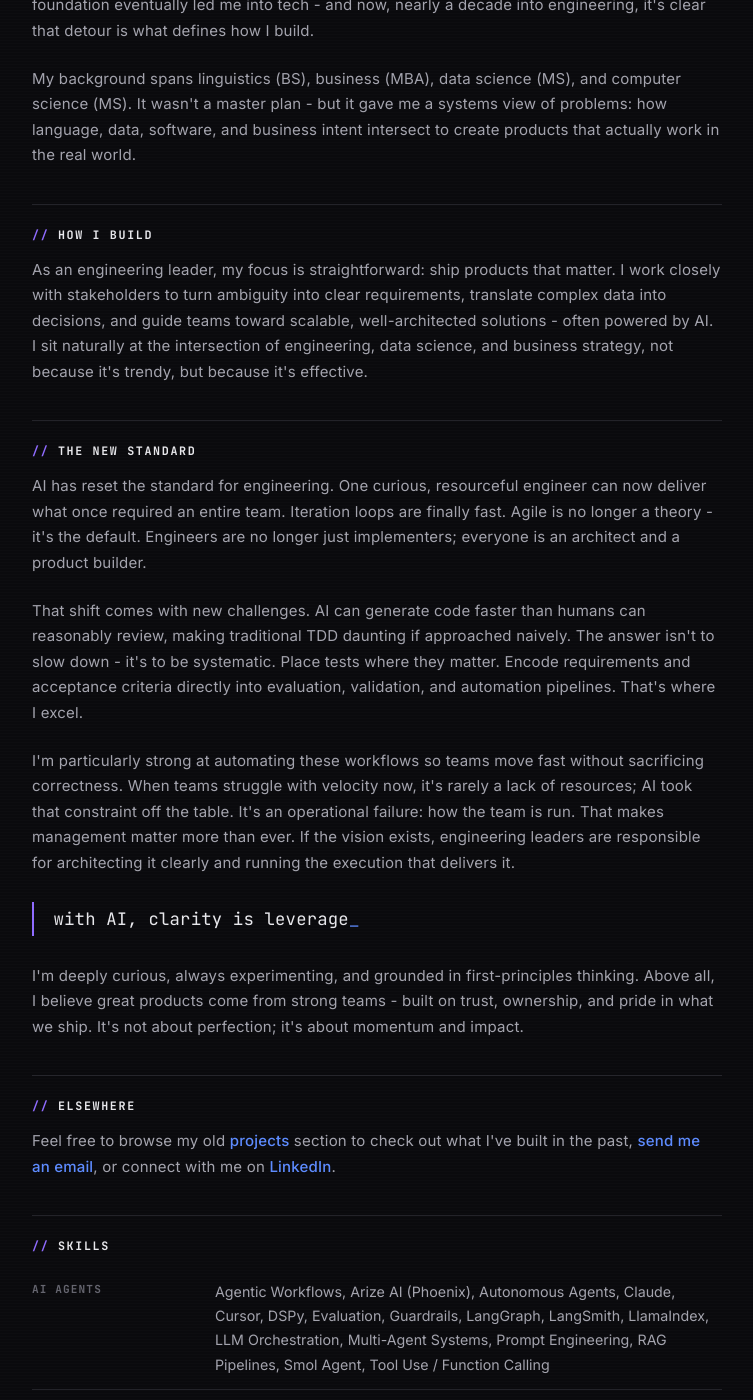
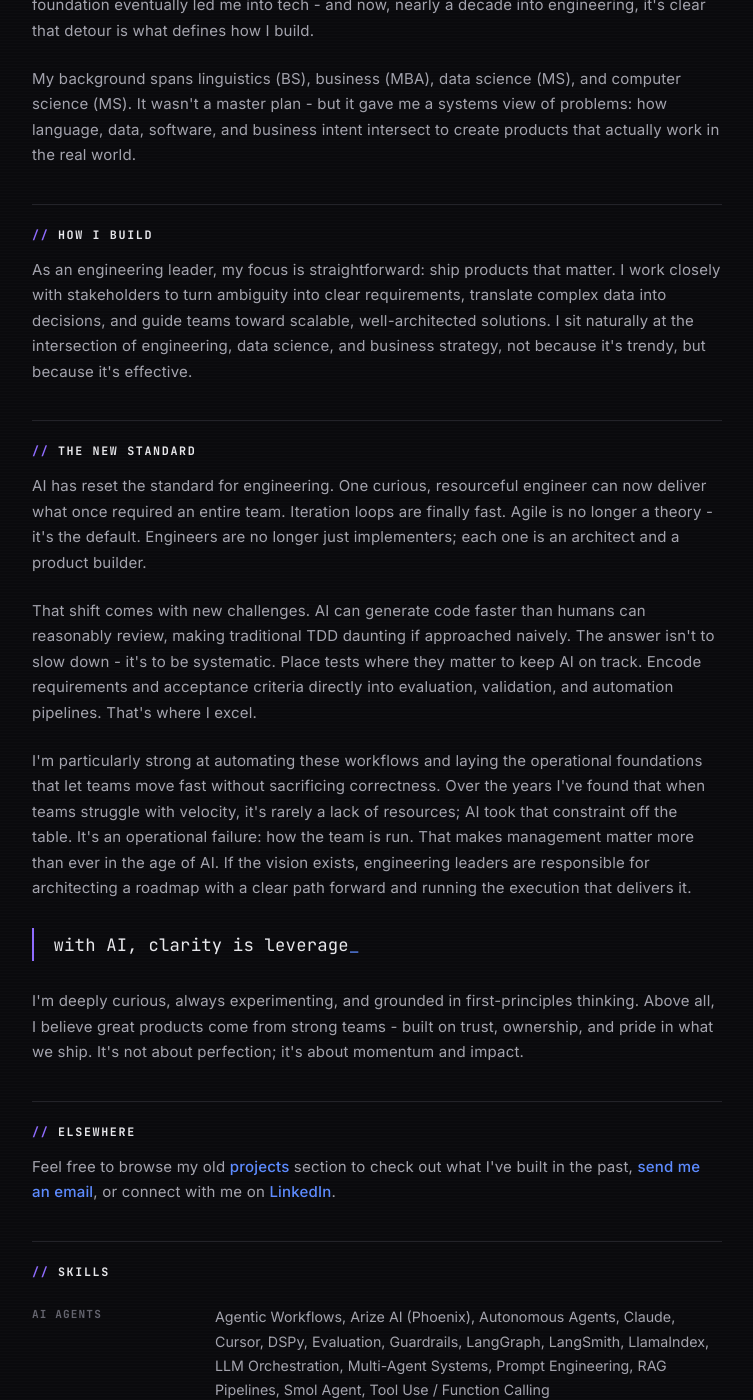
Before and after one commit to roseejones/roseejones.github.io, a Jekyll site: the page built from about.html, in a window 1280 px wide and 1400 px high, scrolled down 485 px. Shown: the whole window, without its empty margins (263-1016 px from the left). Built offline with Jekyll 4.4.1, drawn with Linux system fonts in a browser that asks for light colours; nearby versions of some CDN libraries.

Commit message:
style: tidy about-page copy after manual edits

```diff
--- a/about.html
+++ b/about.html
@@ -35,7 +35,7 @@ layout: not_homepage
             <p>
                 As an engineering leader, my focus is straightforward: ship products that matter. I work closely with
                 stakeholders to turn ambiguity into clear requirements, translate complex data into decisions, and
-                guide teams toward scalable, well-architected solutions - often powered by AI. I sit naturally
+                guide teams toward scalable, well-architected solutions. I sit naturally
                 at the intersection of engineering, data science, and business strategy, not because it's trendy,
                 but because it's effective.
             </p>
@@ -48,21 +48,23 @@ layout: not_homepage
             <p>
                 AI has reset the standard for engineering. One curious, resourceful engineer can now deliver what
                 once required an entire team. Iteration loops are finally fast. Agile is no longer a theory - it's
-                the default. Engineers are no longer just implementers; everyone is an architect and a product
+                the default. Engineers are no longer just implementers; each one is an architect and a product
                 builder.
             </p>
             <p>
                 That shift comes with new challenges. AI can generate code faster than humans can reasonably review,
                 making traditional TDD daunting if approached naively. The answer isn't to slow down - it's to
-                be systematic. Place tests where they matter. Encode requirements and acceptance criteria directly
+                be systematic.
+                Place tests where they matter to keep AI on track. Encode requirements and acceptance criteria directly
                 into evaluation, validation, and automation pipelines. That's where I excel.
             </p>
             <p>
-                I'm particularly strong at automating these workflows so teams move fast without sacrificing
-                correctness. When teams struggle with velocity now, it's rarely a lack of resources; AI took that
-                constraint off the table. It's an operational failure: how the team is run. That makes management
-                matter more than ever. If the vision exists, engineering leaders are responsible for architecting
-                it clearly and running the execution that delivers it.
+                I'm particularly strong at automating these workflows and laying the operational foundations that
+                let teams move fast without sacrificing correctness. Over the years I've found that when teams
+                struggle with velocity, it's rarely a lack of resources; AI took that constraint off the table.
+                It's an operational failure: how the team is run. That makes management matter more than ever in
+                the age of AI. If the vision exists, engineering leaders are responsible for architecting a roadmap
+                with a clear path forward and running the execution that delivers it.
             </p>
             <blockquote class="pull-quote">with AI, clarity is leverage<span class="cursor">_</span></blockquote>
             <p>
```
